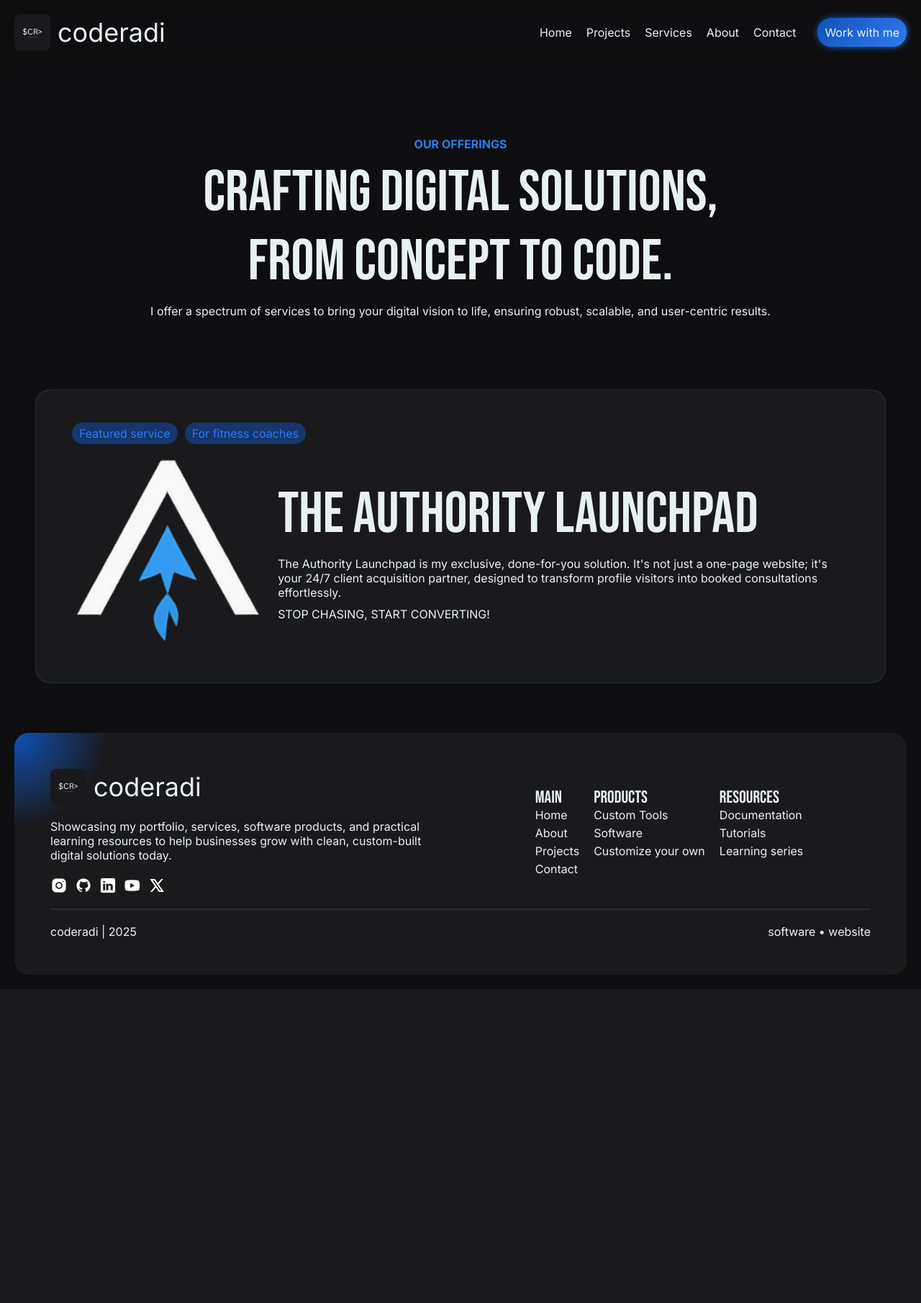
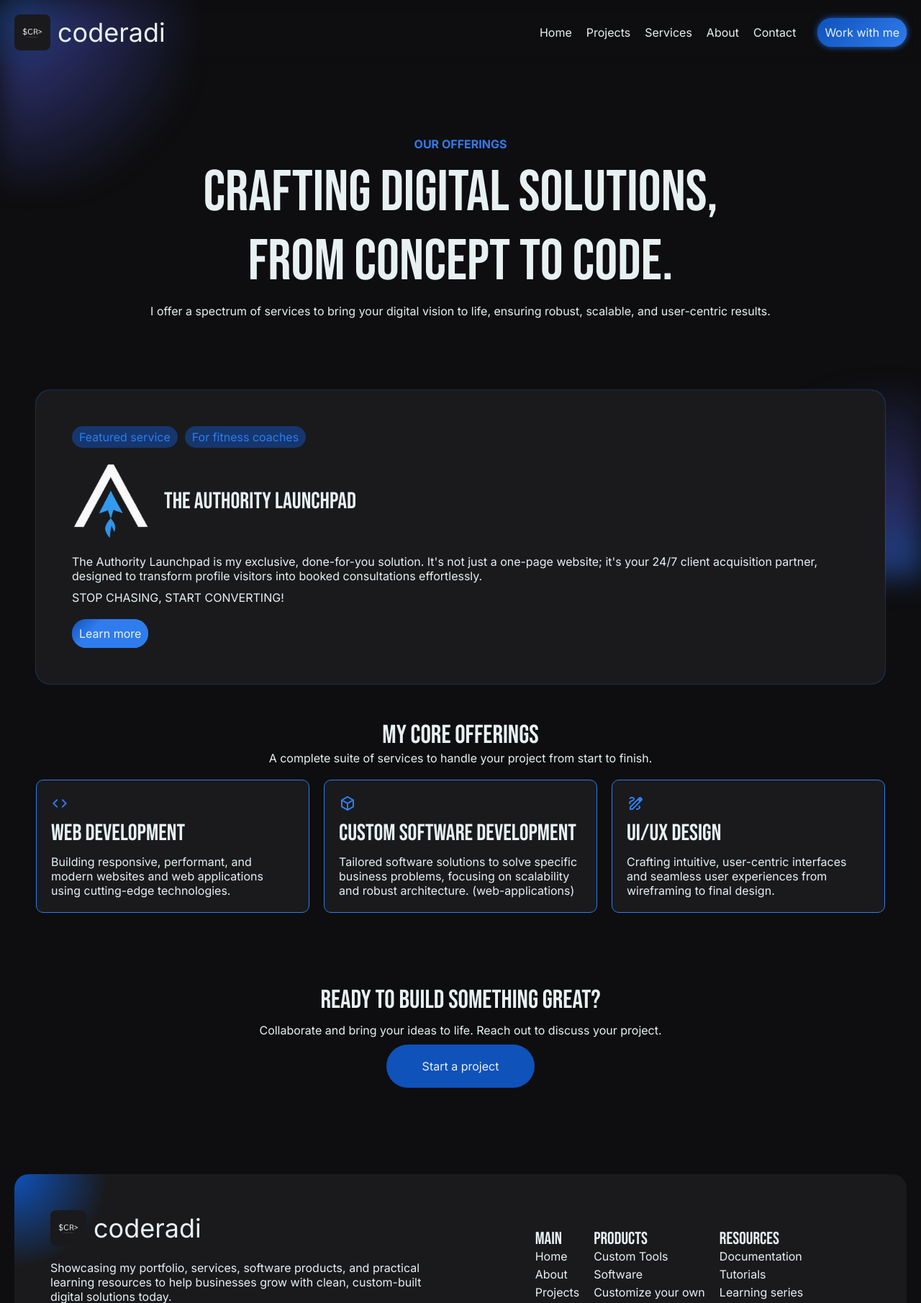
Before and after one commit to coderadi-in/coderadi, a Flask app: page /services/ in a window 1280 px wide. Shown: the top 1810 px of the page at 72% size. Before the commit the page ends 1374 px from the top, so only its background shows below. Run offline with Flask 3, Linux system fonts and the light colour scheme.

Commit message:
Updated service page

```diff
--- a/extensions.py
+++ b/extensions.py
@@ -66,6 +66,7 @@ class Project(db.Model):
 REFERRALS = {
     "work": "I wanna work with you.",
     "connect": "I have a project to discuss with you.",
+    "project": "I wanna build a project with you.",
 }
 
 # * FUNCTION TO SEND WHATSAPP NOTIFICATIONS
--- a/static/css/pages/services.css
+++ b/static/css/pages/services.css
@@ -1,3 +1,34 @@
+.glowlight {
+    position: fixed;
+    width: max(250px, 20vw);
+    height: max(250px, 20vw);
+    pointer-events: none;
+    z-index: -1;
+    filter: blur(20px);
+}
+
+#top-glowlight {
+    top: 0;
+    left: 0;
+    background: radial-gradient(
+        circle at top left,
+        #226CE0A0 0%,
+        #5863F857 30%,
+        transparent 80%
+    );
+}
+
+#bottom-glowlight {
+    bottom: 0;
+    right: 0;
+    background: radial-gradient(
+        circle at bottom right,
+        #226CE0A0 0%,
+        #5863F857 30%,
+        transparent 80%
+    );
+}
+
 .header {position: static !important;}
 .main {padding: 50px;}
 
@@ -29,5 +60,73 @@
     width: fit-content;
 }
 
-.featured .icon-content {width: 50%;}
-.featured .text-content .h2 {font-size: min(5rem, 10vw);}
+.featured .img {width: 10%;}
+
+.featured #cta {
+    width: fit-content;
+    background: linear-gradient(135deg, var(--primary) 0%, var(--secondary) 30%);
+    position: relative;
+    z-index: 0;
+}
+
+.featured #cta::before {
+    content: "";
+    position: absolute;
+    top: 0;
+    left: 0;
+    width: 100%;
+    height: 100%;
+    border-radius: 50px;
+    background: linear-gradient(135deg, var(--primary) 0%, var(--secondary) 30%);
+    z-index: -1;
+    transition: all 0.3s ease;
+}
+
+.featured #cta:hover::before {filter: blur(8px);}
+
+.offerings .head {text-align: center;}
+
+.offerings .services-grid {
+    display: grid;
+    grid-template-columns: repeat(auto-fit, minmax(250px, 1fr));
+    gap: 20px;
+}
+
+.services-grid .service {
+    padding: 20px;
+    border-radius: 10px;
+    background-color: var(--surface);
+    border: 1px solid var(--secondary);
+}
+
+.services-grid .service .icon {width: fit-content;}
+
+.cta {
+    padding: 50px;
+    text-align: center;
+}
+
+.cta .link {
+    width: fit-content;
+    padding: 20px 50px;
+}
+
+.cta .link:hover {
+    background: linear-gradient(135deg, var(--primary) 0%, var(--secondary) 30%);
+    color: var(--surface);
+    box-shadow: 0 0 15px var(--secondary);
+}
+
+@media (max-width: 568px) {
+    .main {padding: 20px;}
+}
+
+@media (max-width: 458px) {
+    .cta {padding: 20px;}
+    .featured {padding: 30px;}
+
+    .featured .title {
+        flex-direction: column;
+        align-items: start;
+    }
+}
--- a/templates/pages/projects.html
+++ b/templates/pages/projects.html
@@ -30,8 +30,9 @@
     <link rel="stylesheet" href="{{ url_for('static', filename='css/pages/projects.css') }}">
 </head>
 <body>
+    {% include 'components/msg.html' %}
+    <span class="glowlight" id="top-glowlight"></span>
     {% include 'components/header.html' %}
-    {% include 'components/msg.html' %}
 
     <main class="main column gap-50">
         <section class="hero column gap-20">
@@ -76,5 +77,6 @@
     </main>
 
     {% include 'components/footer.html' %}
+    <span class="glowlight" id="bottom-glowlight"></span>
 </body>
 </html>
--- a/templates/pages/services.html
+++ b/templates/pages/services.html
@@ -33,8 +33,9 @@
     <link rel="stylesheet" href="{{ url_for('static', filename='css/pages/services.css') }}">
 </head>
 <body>
+    {% include 'components/msg.html' %}
+    <span class="glowlight" id="top-glowlight"></span>
     {% include 'components/header.html' %}
-    {% include 'components/msg.html' %}
 
     <main class="main column gap-50">
         <section class="hero column gap-10">
@@ -47,25 +48,59 @@
         </section>
 
         <section class="featured column gap-20">
-            <ul class="list res-row gap-10">
-                <li><span class="tag text">Featured service</span></li>
-                <li><span class="tag text">For fitness coaches</span></li>
-            </ul>
+            <div class="res-row gap-10">
+                <span class="tag text">Featured service</span>
+                <span class="tag text">For fitness coaches</span>
+            </div>
 
-            <div class="row gap-20">
-                <div class="icon-content">
-                    <img src="{{ url_for('static', filename='assets/icons/the-authority-launchpad.png') }}" alt="The Authority Launchpad" class="img">
+            <div class="title row gap-20">
+                <img src="{{ url_for('static', filename='assets/icons/the-authority-launchpad.png') }}" alt="The Authority Launchpad" class="img">
+                <h2 class="h2">The authority launchpad</h2>
+            </div>
+
+            <div class="text-content column gap-10">
+                <p class="para">The Authority Launchpad is my exclusive, done-for-you solution. It's not just a one-page website; it's your 24/7 client acquisition partner, designed to transform profile visitors into booked consultations effortlessly.</p>
+                <p class="para">STOP CHASING, START CONVERTING!</p>
+            </div>
+
+            <a href="/services/the-authority-launchpad" class="link btn fl" id="cta">Learn more</a>
+        </section>
+
+        <section class="offerings column gap-20">
+            <div class="head">
+                <h1 class="h1">My core offerings</h1>
+                <p class="para">A complete suite of services to handle your project from start to finish.</p>
+            </div>
+
+            <div class="services-grid">
+                <div class="service column gap-10">
+                    <img src="{{ url_for('static', filename='assets/icons/web-dev.png') }}" alt="Web development" class="icon">
+                    <h2 class="h2">Web development</h2>
+                    <p class="para">Building responsive, performant, and modern websites and web applications using cutting-edge technologies.</p>
                 </div>
 
-                <div class="text-content column gap-10">
-                    <h2 class="h2">The authority launchpad</h2>
-                    <p class="para">The Authority Launchpad is my exclusive, done-for-you solution. It's not just a one-page website; it's your 24/7 client acquisition partner, designed to transform profile visitors into booked consultations effortlessly.</p>
-                    <p class="para">STOP CHASING, START CONVERTING!</p>
+                <div class="service column gap-10">
+                    <img src="{{ url_for('static', filename='assets/icons/app-dev.png') }}" alt="Software development" class="icon">
+                    <h2 class="h2">Custom Software Development</h2>
+                    <p class="para">Tailored software solutions to solve specific business problems, focusing on scalability and robust architecture. (web-applications)</p>
+                </div>
+
+                <div class="service column gap-10">
+                    <img src="{{ url_for('static', filename='assets/icons/uiux.png') }}" alt="UIUX design" class="icon">
+                    <h2 class="h2">UI/UX design</h2>
+                    <p class="para">Crafting intuitive, user-centric interfaces and seamless user experiences from wireframing to final design.</p>
                 </div>
             </div>
+        </section>
+
+        <section class="cta column gap-10 v-center">
+            <h1 class="h1">Ready to build something great?</h1>
+            <p class="para">Collaborate and bring your ideas to life. Reach out to discuss your project.</p>
+            <a href="/contact/ref=project" class="link btn fl">Start a project</a>
         </section>
     </main>
 
     {% include 'components/footer.html' %}
+    <span class="glowlight" id="bottom-glowlight"></span>
 </body>
 </html>
```
Also changed, not shown: static/css/pages/projects.css (+31 -0 lines), static/assets/icons/app-dev.png (added), static/assets/icons/uiux.png (added), static/assets/icons/web-dev.png (added).
